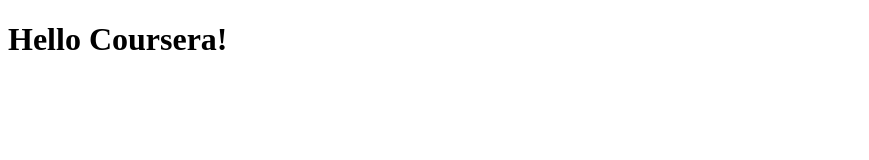
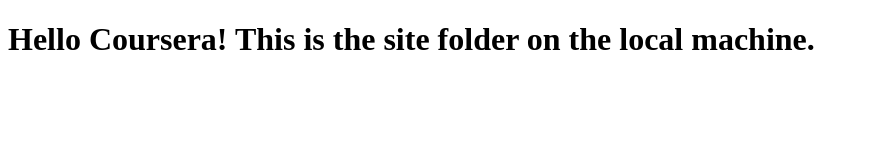
Before and after one commit to joshuakladivo/coursera-test, a plain HTML site: page site/index.html in a window 1280 px wide. Shown: the whole page, without its empty margins (0-869 px from the left). Drawn offline with Linux system fonts and the light colour scheme.

Commit message:
LIttle CHange

```diff
--- a/site/index.html
+++ b/site/index.html
@@ -4,6 +4,6 @@
 	<title>Hello Coursera!</title>
 </head>
 <body>
-<h1>Hello Coursera!</h1>
+<h1>Hello Coursera!  This is the site folder on the local machine.</h1>
 </body>
 </html>
```
